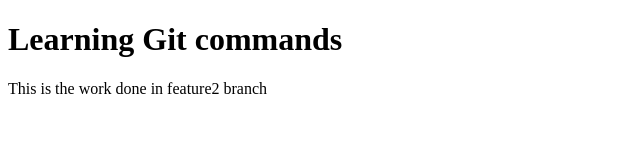
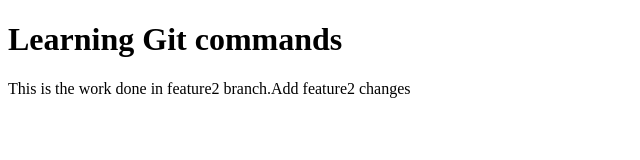
Before and after one commit to Sakethram180/another_one, a plain HTML site: page index.html in a window 1280 px wide. Shown: the whole page, without its empty margins (0-640 px from the left). Drawn offline with Linux system fonts and the light colour scheme.

Commit message:
Added feature2 changes

```diff
--- a/index.html
+++ b/index.html
@@ -6,7 +6,7 @@
     <title>Document</title>
 </head>
 <h1>Learning Git commands</h1>
-<p>This is the work done in feature2 branch</p>
+<p>This is the work done in feature2 branch.Add feature2 changes</p>
 <body>
 
 </body>
```
